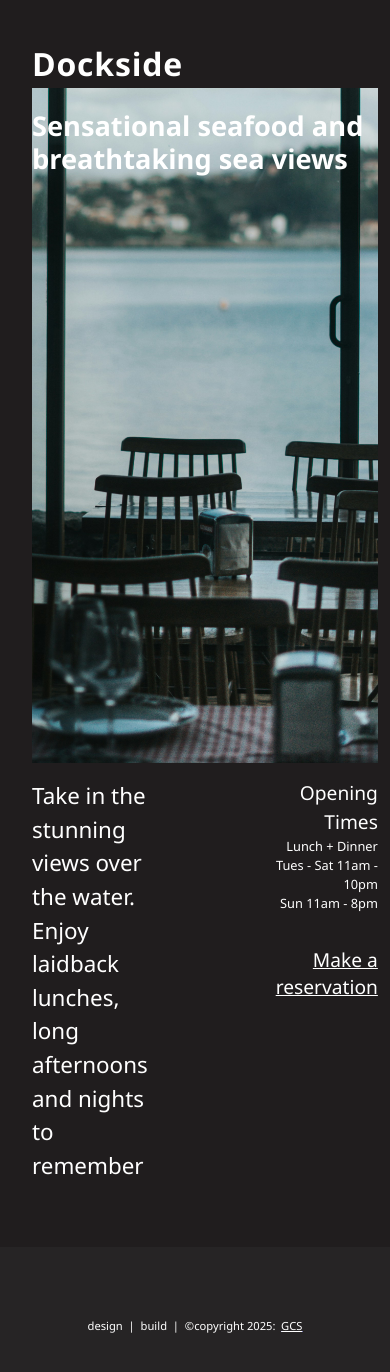
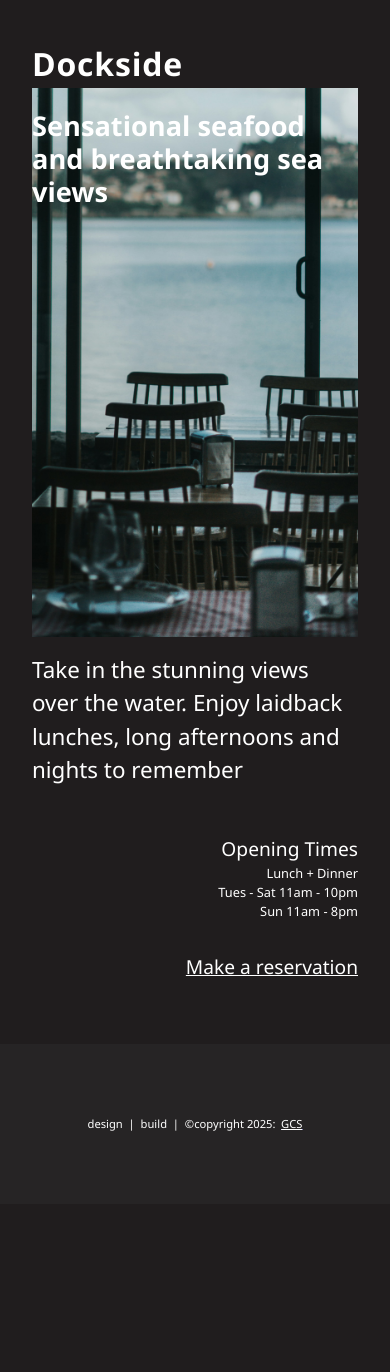
Before and after one commit to GarySimons/dockside, a React (Create React App) app: page /#/ in a window 390 px wide. Shown: the top 1372 px of the page. After the commit the page ends 1204 px from the top, so only its background shows below. Built offline with nearby package versions, Linux system fonts and the light colour scheme; some icons are missing; a web font is replaced by a local one.

Commit message:
Home page responsive. Main logo linked to home page

```diff
--- a/src/components/MainLogo.js
+++ b/src/components/MainLogo.js
@@ -1,6 +1,6 @@
 import { Typography } from "@mui/material";
 import { useMediaQuery, useTheme } from "@mui/material";
-import React from "react";
+import { Link } from "react-router-dom";
 
 const MainLogo = () => {
   const theme = useTheme();
@@ -8,6 +8,13 @@ const MainLogo = () => {
   const isDesktop = useMediaQuery(theme.breakpoints.up("md"));
 
   return (
+    <Link
+      to="/"
+      style={{
+        textDecoration: "none",
+        color: "inherit",
+      }}
+    >
       <Typography
         sx={{
           fontSize: isMobile ? "2rem" : "3rem",
@@ -21,6 +28,7 @@ const MainLogo = () => {
       >
         Dockside
       </Typography>
+    </Link>
   );
 };
 
--- a/src/components/StyledLink.js
+++ b/src/components/StyledLink.js
@@ -1,4 +1,3 @@
-import React from "react";
 import { Link, useLocation } from "react-router-dom";
 import { Typography } from "@mui/material";
 
--- a/src/routes/Home.js
+++ b/src/routes/Home.js
@@ -37,13 +37,12 @@ const Home = () => {
           <Box
             sx={{
               width: "100",
-              height: "80vh",
+              height: isMobile ? "65vh" : "80vh",
               display: "flex",
               justifyContent: "center",
               alignItems: "center",
               overflow: "hidden",
               position: "relative",
-              backgroundColor: "pink",
             }}
           >
             <img
@@ -68,7 +67,8 @@ const Home = () => {
           <Box
             sx={{
               display: "flex",
-              gap: "8rem",
+              flexDirection: isMobile ? "column" : "row",
+              gap: isDesktop ? "8rem" : "3rem",
               margin: "1rem 0 2rem 0",
             }}
           >
```
Lines whose indentation alone changed are shown as unchanged.
